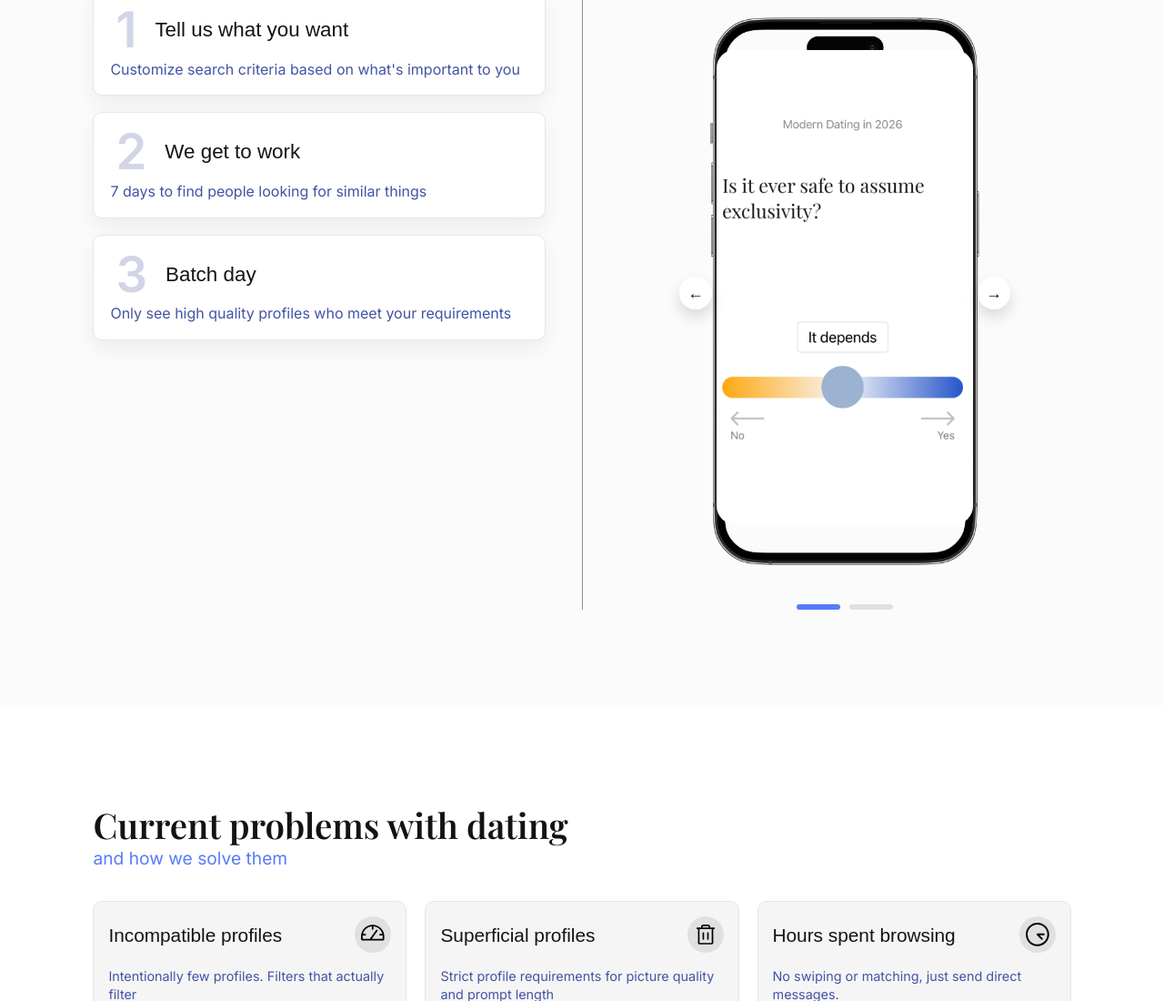
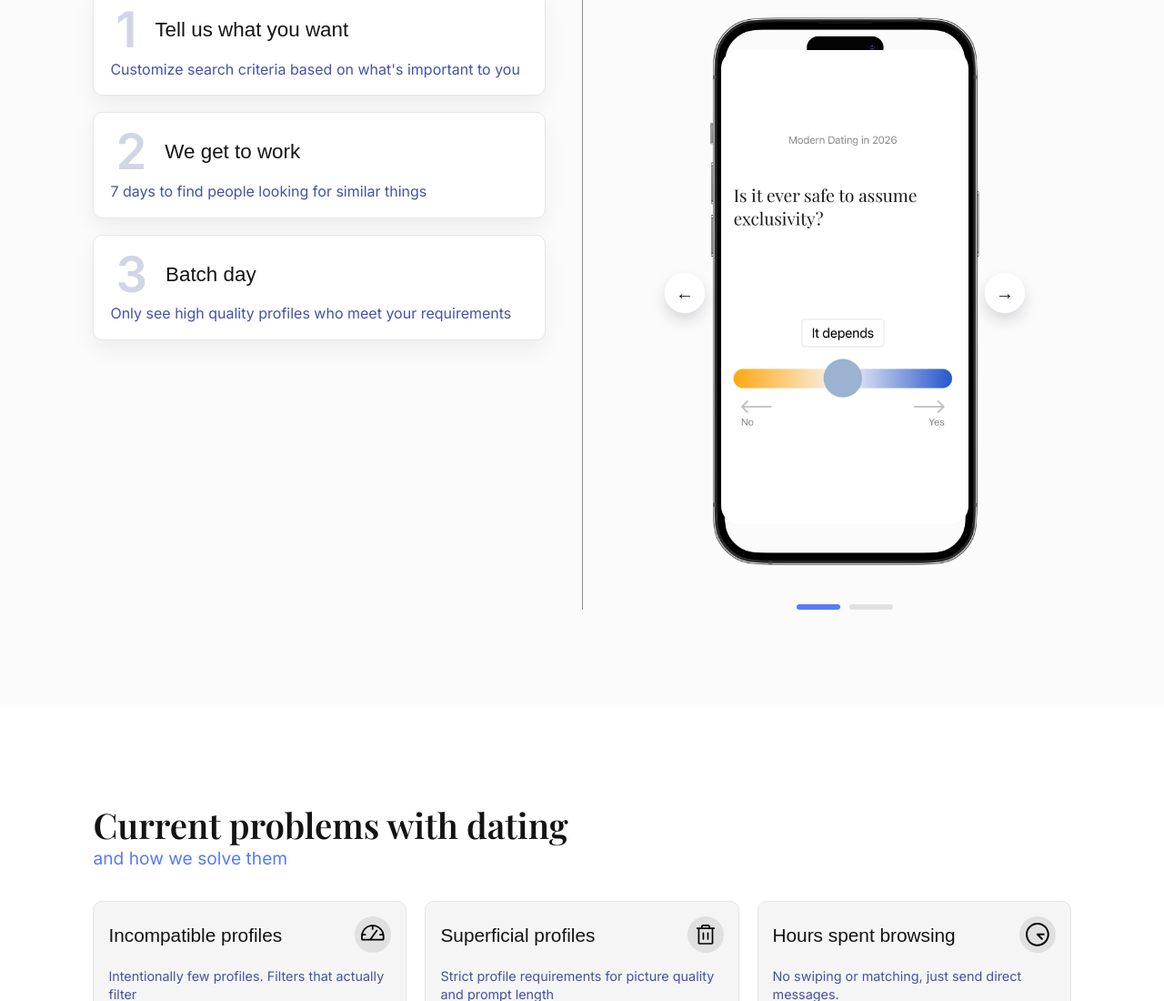
Before and after one commit to anya-oli/website, a plain HTML site: page index.html in a window 1280 px wide. Shown: the part 1102-2202 px from the top of the page at 91% size. Drawn offline with nearby package versions, Linux system fonts and the light colour scheme.

Commit message:
Adjust carousel arrows and slide fit

```diff
--- a/styles.css
+++ b/styles.css
@@ -311,8 +311,8 @@ a {
 .phone-screen {
   position: absolute;
   top: 9%;
-  left: 8.5%;
-  right: 8.5%;
+  left: 10%;
+  right: 10%;
   bottom: 11%;
   border-radius: 20px;
   overflow: hidden;
@@ -335,7 +335,7 @@ a {
 }
 
 .carousel-slide img {
-  width: 100%;
+  width: 94%;
   height: 100%;
   object-fit: contain;
   display: block;
@@ -345,13 +345,13 @@ a {
   position: absolute;
   top: 50%;
   transform: translateY(-50%);
-  width: 36px;
-  height: 36px;
+  width: 44px;
+  height: 44px;
   border-radius: 50%;
   border: none;
   background: rgba(255, 255, 255, 0.92);
   color: #111;
-  font-size: 1.1rem;
+  font-size: 1.25rem;
   display: grid;
   place-items: center;
   cursor: pointer;
@@ -359,11 +359,11 @@ a {
 }
 
 .carousel-arrow.prev {
-  left: -12px;
+  left: -28px;
 }
 
 .carousel-arrow.next {
-  right: -12px;
+  right: -28px;
 }
 
 .carousel-pagination {
```
